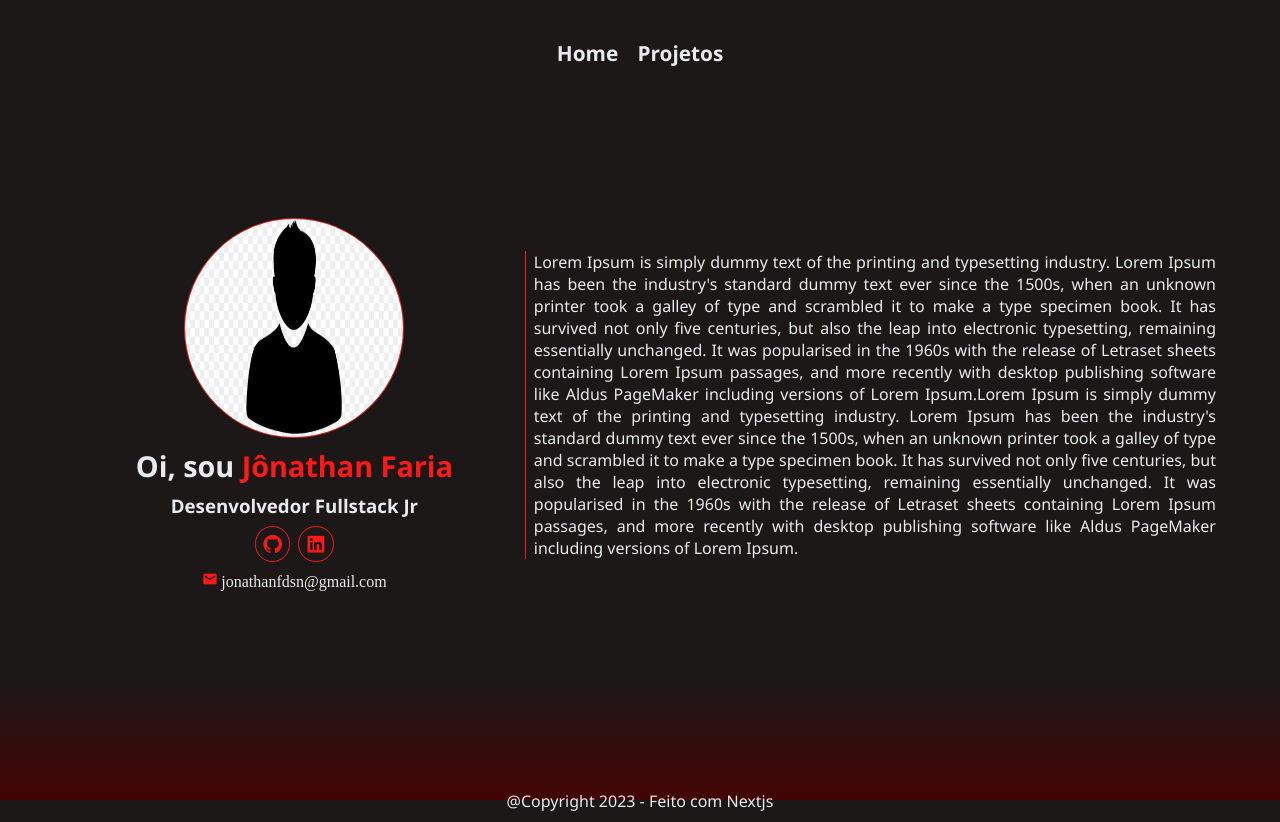
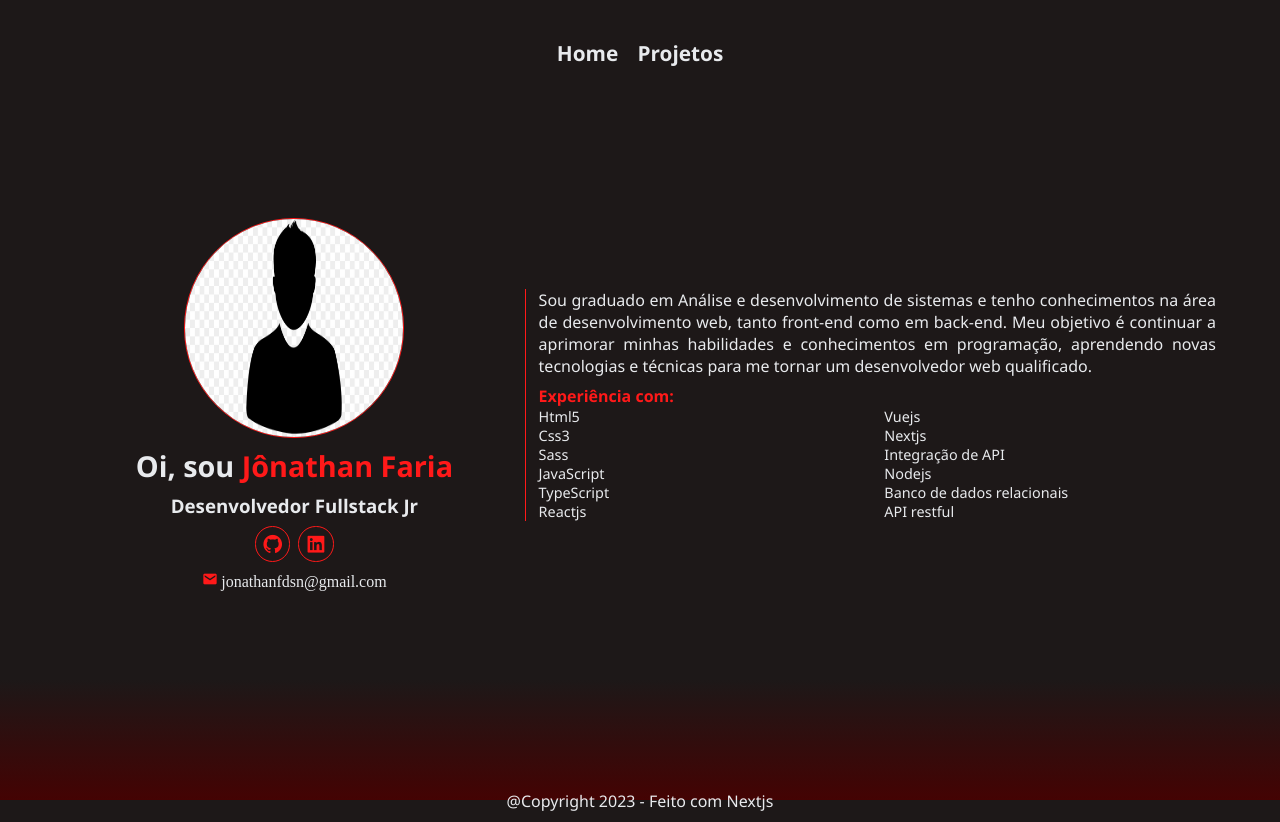
Before and after one commit to jfdsn/Meu-portfolio, a Next.js app: page / in a window 1280 px wide. Built offline with nearby package versions, Linux system fonts and the light colour scheme.

Commit message:
Texto about da home page

```diff
--- a/src/components/homePage.jsx
+++ b/src/components/homePage.jsx
@@ -1,12 +1,14 @@
 import Image from "next/image"
 
 export const HomePage = ({ perfil }) => {
+    const abilities = perfil.abilities.split(',')
+
     return (
         <div className="home-container">
             <div className="info-content">
                 <Image alt='perfil image' width={220} height={220} src='/placeholder.jpg' />
                 <h1>Oi, sou <span>{perfil.name}</span></h1>
-                <h3>{perfil.abilities}</h3>
+                <h3>{perfil.job}</h3>
                 <div className="social-links">
                     <a href={perfil.links.github} target="_blank">
                         <i className='bx bxl-github'></i>
@@ -23,6 +25,12 @@ export const HomePage = ({ perfil }) => {
             </div>
             <div className="about-content">
                 <p>{perfil.about}</p>
+                <h4>Experiência com:</h4>
+                <ul>
+                    {abilities.map(a => (
+                        <li key={a}>{a}</li>
+                    ))}
+                </ul>
             </div>
         </div>
     )
--- a/src/data/data.json
+++ b/src/data/data.json
@@ -1,8 +1,9 @@
 {
     "perfil" : {
         "name": "Jônathan Faria",
-        "about": "Lorem Ipsum is simply dummy text of the printing and typesetting industry. Lorem Ipsum has been the industry's standard dummy text ever since the 1500s, when an unknown printer took a galley of type and scrambled it to make a type specimen book. It has survived not only five centuries, but also the leap into electronic typesetting, remaining essentially unchanged. It was popularised in the 1960s with the release of Letraset sheets containing Lorem Ipsum passages, and more recently with desktop publishing software like Aldus PageMaker including versions of Lorem Ipsum.Lorem Ipsum is simply dummy text of the printing and typesetting industry. Lorem Ipsum has been the industry's standard dummy text ever since the 1500s, when an unknown printer took a galley of type and scrambled it to make a type specimen book. It has survived not only five centuries, but also the leap into electronic typesetting, remaining essentially unchanged. It was popularised in the 1960s with the release of Letraset sheets containing Lorem Ipsum passages, and more recently with desktop publishing software like Aldus PageMaker including versions of Lorem Ipsum.",
-        "abilities": "Desenvolvedor Fullstack Jr",
+        "about": "Sou graduado em Análise e desenvolvimento de sistemas e tenho conhecimentos na área de desenvolvimento web, tanto front-end como em back-end. Meu objetivo é continuar a aprimorar minhas habilidades e conhecimentos em programação, aprendendo novas tecnologias e técnicas para me tornar um desenvolvedor web qualificado.",
+        "abilities": "Html5, Css3, Sass, JavaScript, TypeScript, Reactjs, Vuejs, Nextjs, Integração de API, Nodejs, Banco de dados relacionais, API restful",
+        "job": "Desenvolvedor Fullstack Jr",
         "email": "jonathanfdsn@gmail.com",
         "links": {
             "github" : "https://github.com/jfdsn",
@@ -50,7 +51,7 @@
             "id": "4",
             "name": "Back-end Ng",
             "short_description": "API feito em Nodejs, express e typeorm.",
-            "full_description": "Back-end do projeto proposto pelo tech challenge da empresa NG.Cash. É uma api desenvolvida em nodejs/express e que faz comunicação com o BD(postgres).Realiza cadastro de novos usuários adicionando 100,00 de crédito na nova conta e faz a autenticação de login usando token JWT. Quando devidamente logado, permite transações com outros usuários e a pesquisa das transações enviadas e recebidas.",
+            "full_description": "Back-end do projeto proposto pelo tech challenge da empresa NG.Cash. É uma api desenvolvida em nodejs/express e que faz comunicação com o BD(postgresql).Realiza cadastro de novos usuários adicionando 100,00 de crédito na nova conta e faz a autenticação de login usando token JWT. Quando devidamente logado, permite transações com outros usuários e a pesquisa das transações enviadas e recebidas.",
             "functionality": "A API possui diversas rotas, incluindo uma rota para testar o funcionamento da API e rotas para criar novas contas de usuário e fazer login com autenticação por token JWT. As rotas para visualizar informações de saldo de conta e histórico de transações exigem autenticação, assim como as rotas para realizar transações e filtrar transações por data, envio e recebimento. As rotas para realização de transações exigem informações como o valor da transação e o nome do usuário receptor no corpo da requisição.",
             "tecnologies": "Nodejs, Express, TypeORM, JWT, bcrypt, TypeScript",
             "links": {
--- a/src/pages/api/hello.js
+++ /dev/null
@@ -1,5 +0,0 @@
-// Next.js API route support: https://nextjs.org/docs/api-routes/introduction
-
-export default function handler(req, res) {
-  res.status(200).json({ name: 'John Doe' })
-}
--- a/src/styles/style.sass
+++ b/src/styles/style.sass
@@ -86,8 +86,16 @@ header nav
     .about-content
         width: 60%
         text-align: justify
-        padding-left: 0.5rem
+        padding-left: 0.8rem
         border-left: 0.1rem solid $light-red
+        h4
+            color: $light-red
+            margin-top: 0.5rem
+        ul
+            columns: 2
+            font-size: 0.9rem
+            list-style-type: none
+        li
 
 //Main content allprojects page
 .title
```
Also changed, not shown: 1 other file (tests, documents, lock files or other folders).
